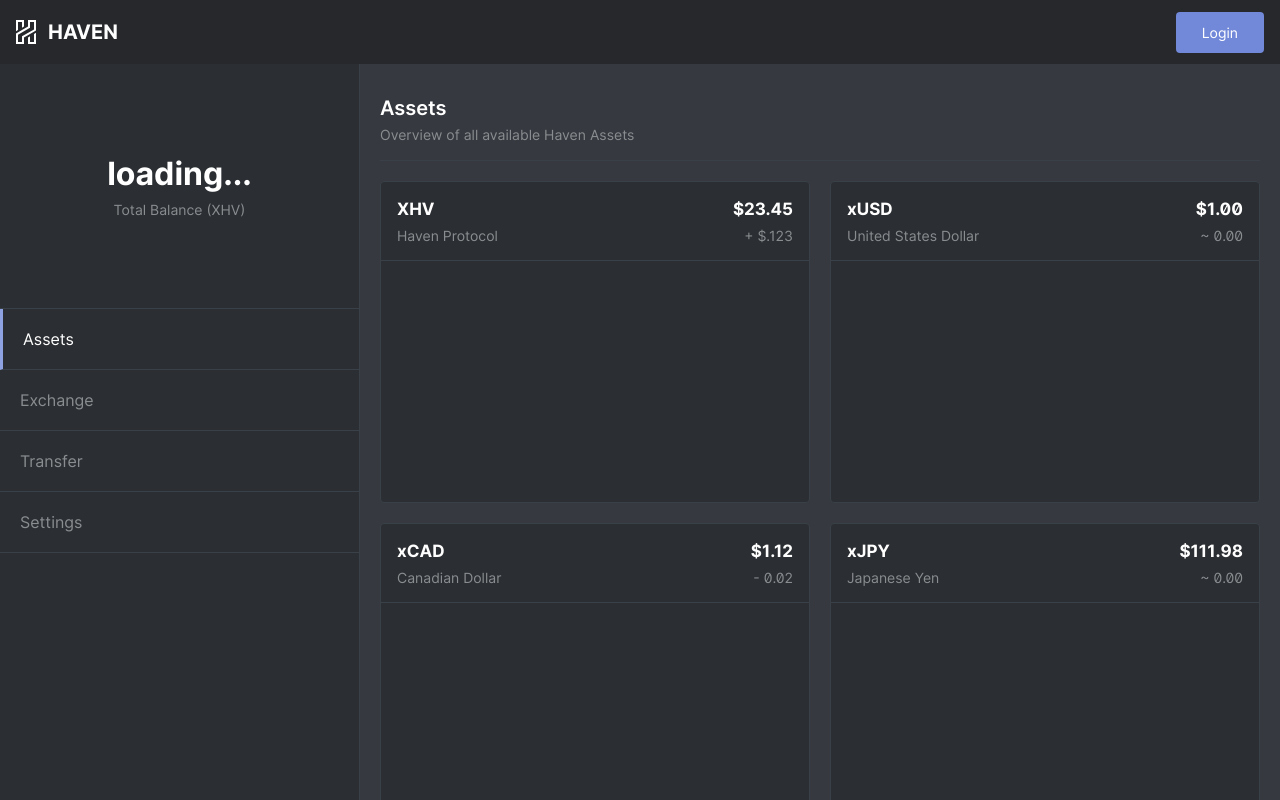
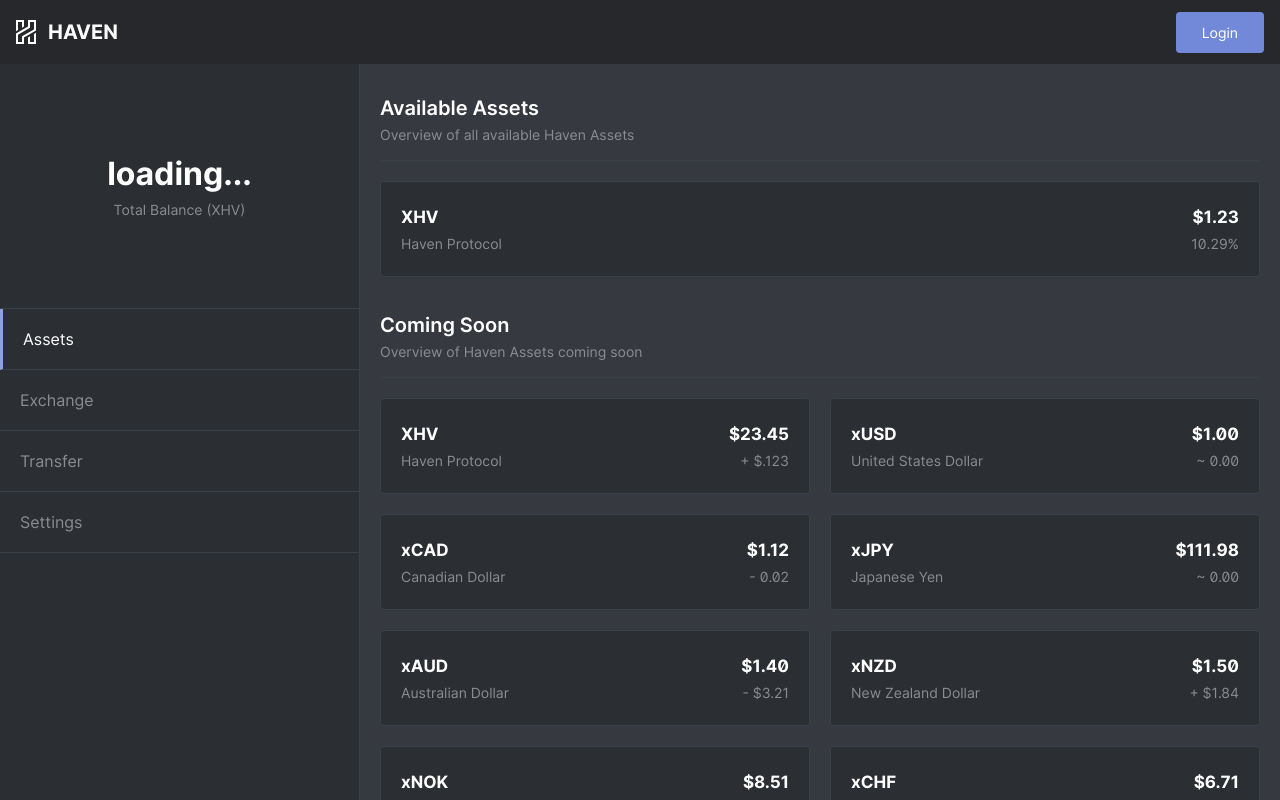
Before and after one commit to haven-protocol-org/haven-web-app, a React (Create React App) app in the folder client/: page /wallet/assets in a window 1280 px wide. Built offline with nearby package versions, Linux system fonts and the light colour scheme; no server answers.

Commit message:
got cell logic in place inc division of available and unavailable assets

```diff
--- a/client/src/components/card/styles.js
+++ b/client/src/components/card/styles.js
@@ -28,7 +28,6 @@
 
 export const Title = styled.div`
   font-family: Inter-Bold;
-
   font-size: 17px;
   color: ${props => props.theme.type.primary};
   letter-spacing: 0;
--- a/client/src/components/cell/index.js
+++ b/client/src/components/cell/index.js
@@ -2,10 +2,21 @@
 import React from "react";
 
 // Relative Imports
-import { Container } from "./styles";
+import { Container, Row, Title, Subtitle } from "./styles";
 
-const Cell = ({ token, ticker, price, change }) => {
-  return <Container>Container</Container>;
+const Cell = ({ tokenName, ticker, price, change, fullWidth }) => {
+  return (
+    <Container fullWidth={fullWidth} to={`/wallet/assets/${ticker}`}>
+      <Row>
+        <Title>{ticker}</Title>
+        <Title>{price}</Title>
+      </Row>
+      <Row>
+        <Subtitle>{tokenName}</Subtitle>
+        <Subtitle>{change}</Subtitle>
+      </Row>
+    </Container>
+  );
 };
 
 export default Cell;
--- a/client/src/components/cell/styles.js
+++ b/client/src/components/cell/styles.js
@@ -1,7 +1,49 @@
 import styled from "styled-components";
+import { Link } from "react-router-dom";
+import media from "../../constants/media.js";
 
-export const Container = styled.div`
-  height: auto;
-  width: 100%;
-  background: pink;
+export const Container = styled(Link)`
+  background: ${props => props.theme.body.foreground};
+  border: 1px solid ${props => props.theme.body.border};
+  padding: 20px;
+  border-radius: 4px;
+  text-decoration: none;
+  transition: 500ms;
+  grid-column: ${props => (props.fullWidth ? "1 / 3" : null)}
+
+  ${media.laptop`
+    grid-column: 1 / 3;
+  `}
+
+  &:hover {
+    cursor: pointer;
+    background: ${props => props.theme.body.foreground};
+    border: 1px solid ${props => props.theme.body.border};
+    box-shadow: 0 5px 10px 0 rgba(0, 0, 0, 0.15);
+    border-radius: 4px;
+    transition: 500ms;
 `;
+
+export const Row = styled.div`
+  display: flex;
+  align-items: center;
+  justify-content: space-between;
+`;
+
+export const Title = styled.div`
+  font-family: Inter-Bold;
+  font-size: 17px;
+  color: ${props => props.theme.type.primary};
+  letter-spacing: 0;
+  line-height: 30px;
+  text-align: ${props => (props.left ? "left" : "right")};
+`;
+
+export const Subtitle = styled.div`
+  font-family: Inter-Regular;
+  font-size: 14px;
+  color: ${props => props.theme.type.secondary};
+  letter-spacing: 0;
+  line-height: 24px;
+  text-align: ${props => (props.left ? "left" : "right")};
+`;
--- a/client/src/components/chart/styles.js
+++ b/client/src/components/chart/styles.js
@@ -3,7 +3,6 @@
 export const Container = styled.div`
   grid-column: 1 / 3;
   height: auto;
-
   width: 100%;
   border-radius: 4px;
   padding: 1px;
--- a/client/src/pages/_wallet/assets/index.js
+++ b/client/src/pages/_wallet/assets/index.js
@@ -37,7 +37,7 @@
     return token.map(data => {
       const { token, ticker, price, change } = data;
       return (
-        <Card
+        <Cell
           key={token}
           tokenName={token}
           ticker={ticker}
@@ -59,10 +59,23 @@
         <Menu />
         <Body>
           <Header
-            title="Assets"
+            title="Available Assets"
             description="Overview of all available Haven Assets"
           />
           <Overview amount={viewBalance} />
+          <Cell
+            fullWidth="fullWidth"
+            key={1}
+            tokenName={"Haven Protocol"}
+            ticker={"XHV"}
+            price={"$1.23"}
+            change={"10.29%"}
+          />
+
+          <Header
+            title="Coming Soon"
+            description="Overview of Haven Assets coming soon"
+          />
           {this.renderTokens()}
         </Body>
         {status && <Status>Pending transaction</Status>}
```
